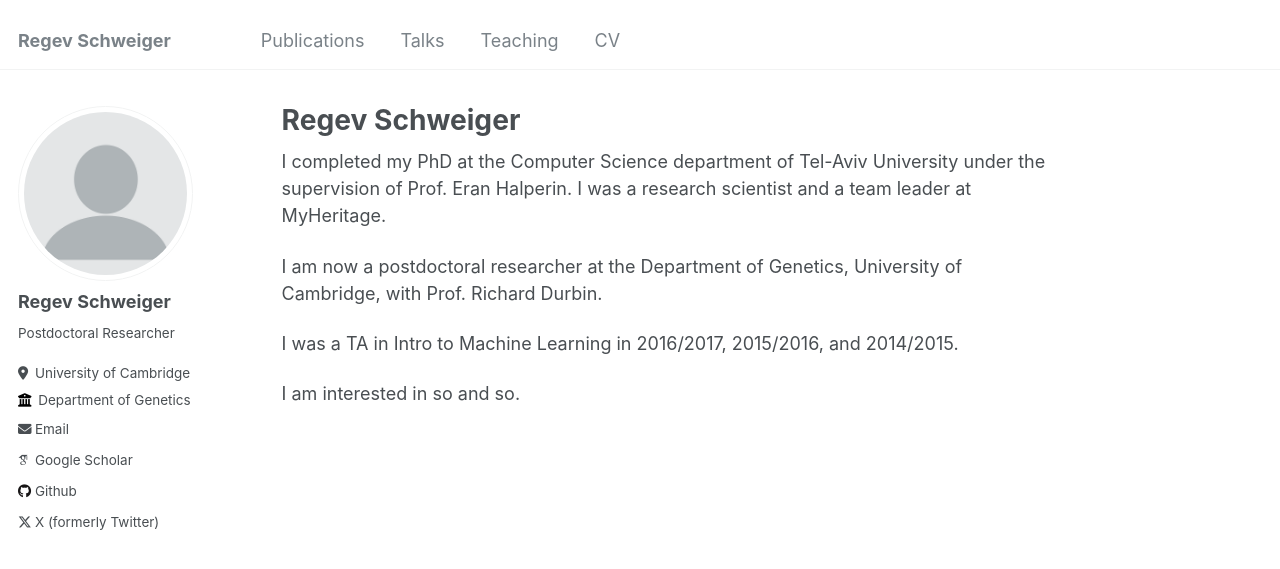
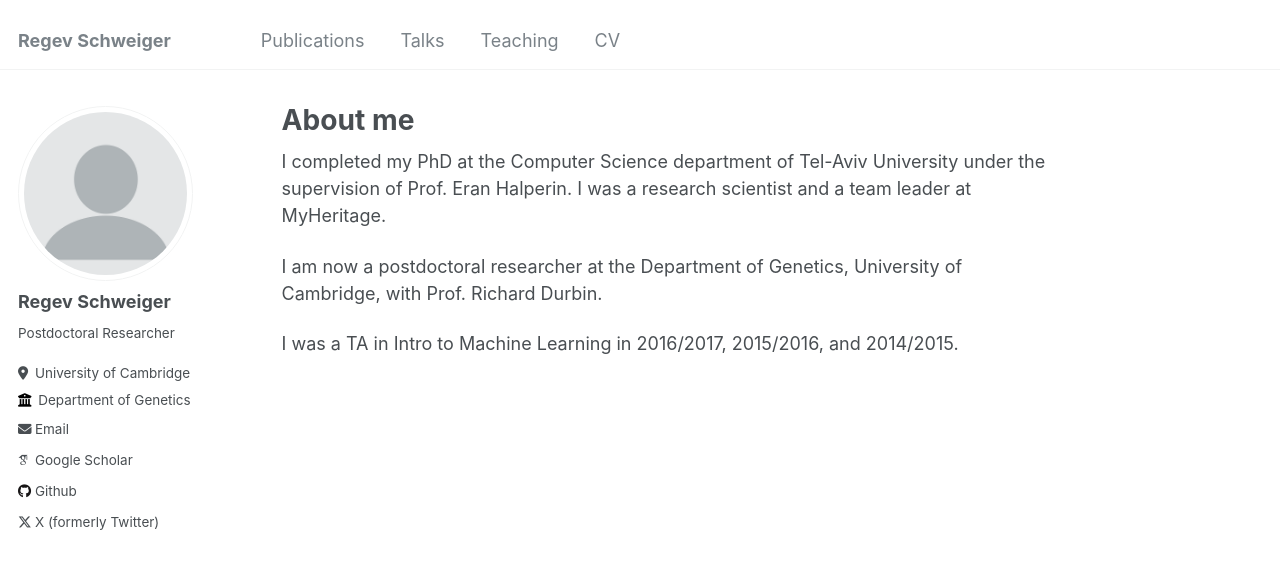
Before and after one commit to regevs/regevs.github.io, a Jekyll site: the page built from _pages/about.md, in a window 1280 px wide. Shown: the top 569 px of the page. Built offline with Jekyll 4.4.1, drawn with Linux system fonts in a browser that asks for light colours; some web fonts are replaced.

Commit message:
Update about.md

```diff
--- a/_pages/about.md
+++ b/_pages/about.md
@@ -1,6 +1,6 @@
 ---
 permalink: /
-title: "Regev Schweiger"
+title: "About me"
 author_profile: true
 redirect_from:
   - /about/
@@ -12,5 +12,3 @@ I completed my PhD at the Computer Science department of Tel-Aviv University und
 I am now a postdoctoral researcher at the Department of Genetics, University of Cambridge, with Prof. Richard Durbin.
 
 I was a TA in Intro to Machine Learning in 2016/2017, 2015/2016, and 2014/2015.
-
-I am interested in so and so.
```
